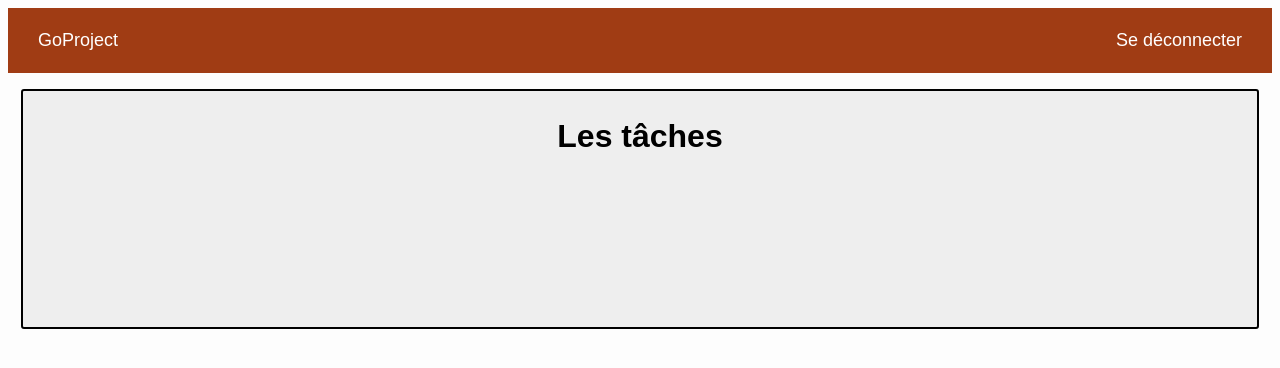
After one commit to ngiachino/grp1_eq8_dev, a PHP site: page /tasks.php in a window 1280 px wide. The commit adds this page. Shown: the top 368 px of the page. Run offline with PHP 8.4, Linux system fonts and the light colour scheme.

Commit message:
Mise à jour de la page de Projet et ajout des pages d'issues et de tasks

```diff
--- a/projet.css
+++ b/projet.css
@@ -6,6 +6,36 @@ body{
     background-color: rgb(253,253,253);
     color: rgb(51,51,51);
     font-family: Arial, Helvetica, sans-serif;
+}
+
+.menuBar {
+    overflow: hidden;
+    background-color:  rgb(160,60,20);
+    padding: 20px 30px;
+    color: whitesmoke;
+    font-size: 30px;
+    line-height: 25px;
+}
+
+.menuBar-left {
+}
+
+.menuBar-right {
+    float: right;
+}
+
+.menuBar a {
+    float: left;
+    color: white;
+    text-align: center;
+    font-size: 18px;
+    border-radius: 4px;
+    text-decoration: none;
+}
+
+.menuBar a:hover {
+    color: rgb(126, 126, 126);
+    cursor: pointer;
 }
 
 h1{
@@ -79,33 +109,26 @@ button{
 
 }
 
+.pageLink{
+    text-decoration: none;
+    color: black;
+    width: 100%;
+    height: 100%;
+    display: inline-block;
+}
+
 #membersList .container:hover{
     background-color: rgb(238,238,238);
     border: 2px solid black;
     cursor: default;
 }
 
-.menuBar {
-    overflow: hidden;
-    background-color:  rgb(160,60,20);
-    padding: 20px 30px;
-    color: whitesmoke;
-    font-size: 30px;
-    line-height: 25px;
-}
-.menuBar-right {
-    float: right;
+#issues{
+    margin-top: 2vh;
+    width: 100%;
 }
 
-.menuBar a {
-    float: left;
-    color: rgb(255, 255, 255);
-    text-align: center;
-    font-size: 18px;
-    border-radius: 4px;
-
+#tasks{
+    margin-top: 2vh;
+    width: 100%;
 }
-.menuBar a:hover {
-    color: rgb(126, 126, 126);
-    cursor: pointer;
-}
--- /dev/null
+++ b/tasks.php
@@ -0,0 +1,29 @@
+
+<!DOCTYPE html>
+<html lang="fr">
+
+<head>
+    <meta charset="utf-8">
+    <title>Mon profil - GoProject</title>
+    <link href="projet.css" rel="stylesheet">
+    <script src="profil.js" defer></script>
+</head>
+
+<body>
+<div class = "menuBar">
+    <div class="menuBar-left">
+        <a id="title" href="profil.php">GoProject</a>
+    </div>
+    <div class="menuBar-right">
+        <a class="disconnect">Se déconnecter</a>
+    </div>
+</div>
+
+<div class="supercontainer">
+    <div class="container" id="tasks">
+        <h2>Les tâches</h2>
+    </div>
+</div>
+
+</body>
+</html>
```
Also changed, not shown: issues.php (added, +29 -0 lines), projet.php (+24 -8 lines).
